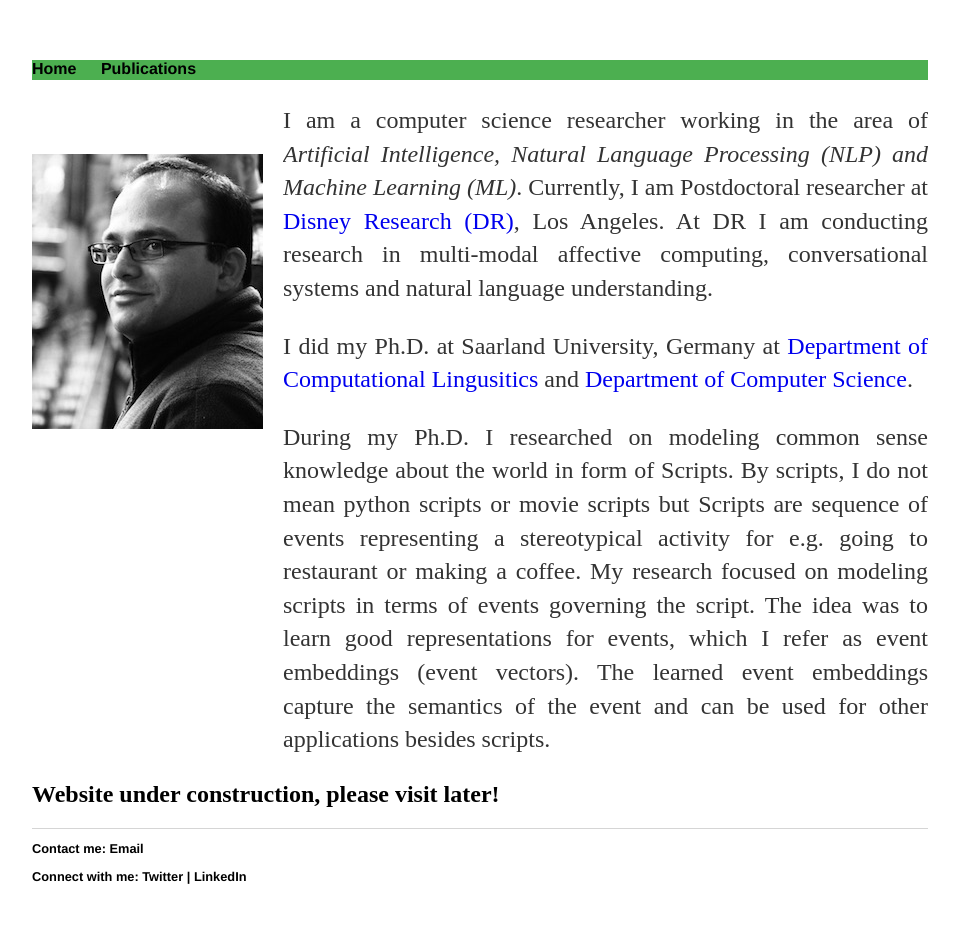
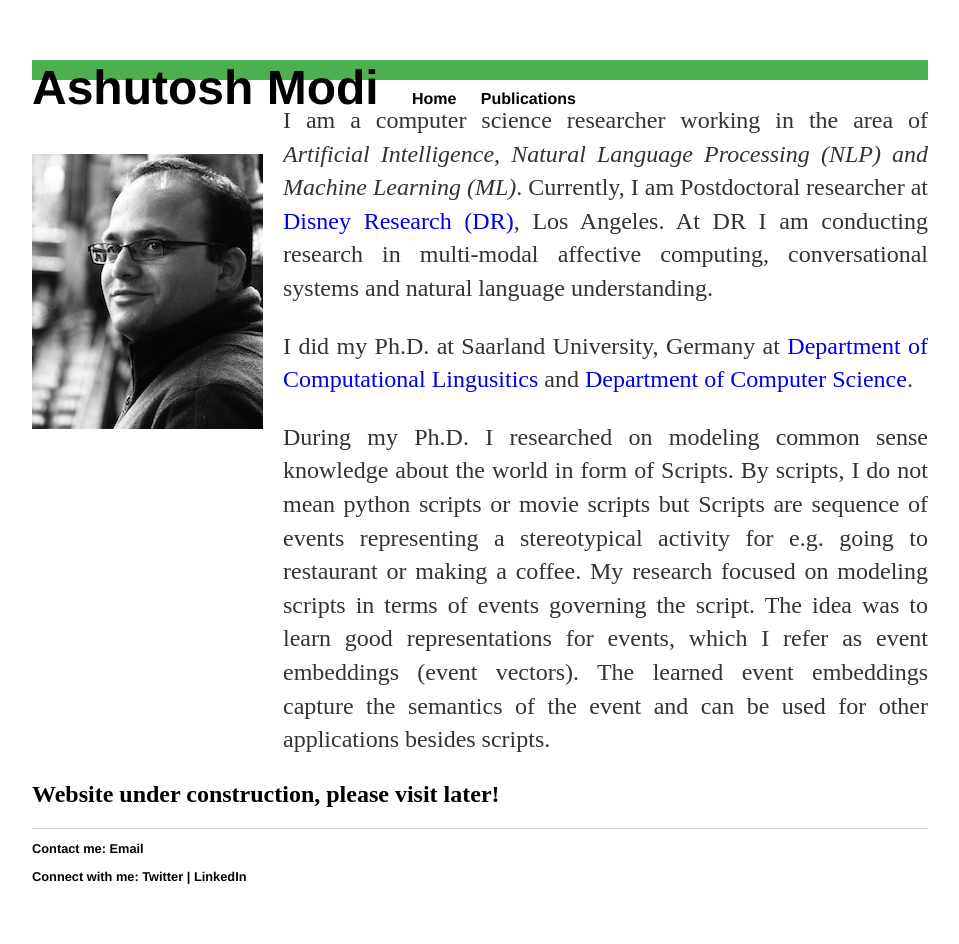
Before and after one commit to ashutosh-modi/ashutosh-modi.github.io, a Jekyll site: the page built from index.html, in a window 1280 px wide. Shown: the whole page, without its empty margins (160-1119 px from the left). Built offline with Jekyll 4.4.1, drawn with Linux system fonts in a browser that asks for light colours.

Commit message:
Update default.html

```diff
--- a/_layouts/default.html
+++ b/_layouts/default.html
@@ -9,6 +9,7 @@
 
     <nav>
     		<ul>
+			<li style="font-size: 3em";> Ashutosh Modi </li>
         		<li><a href="/">Home</a></li>
 	        	<!-- <li><a href="/about">About</a></li> -->
             		<li><a href="/publications">Publications</a></li>
```
